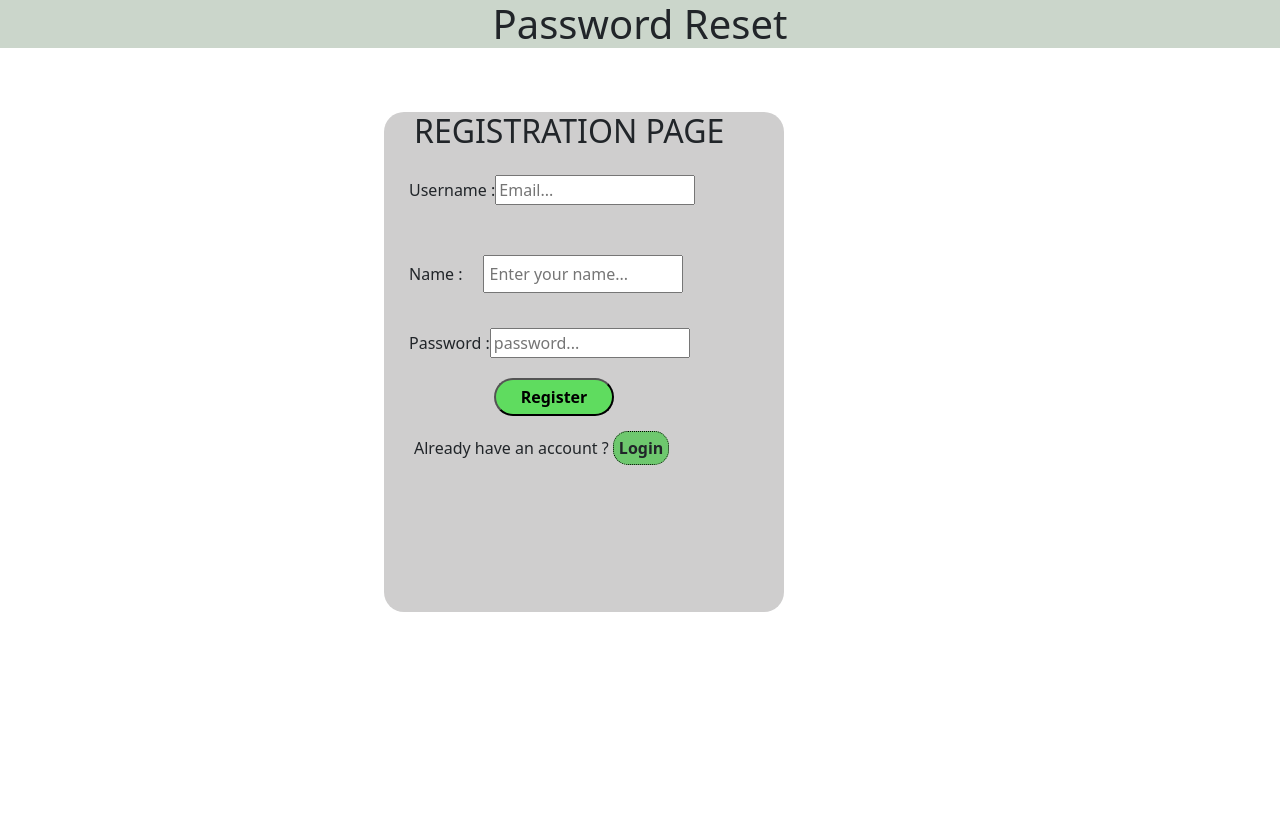
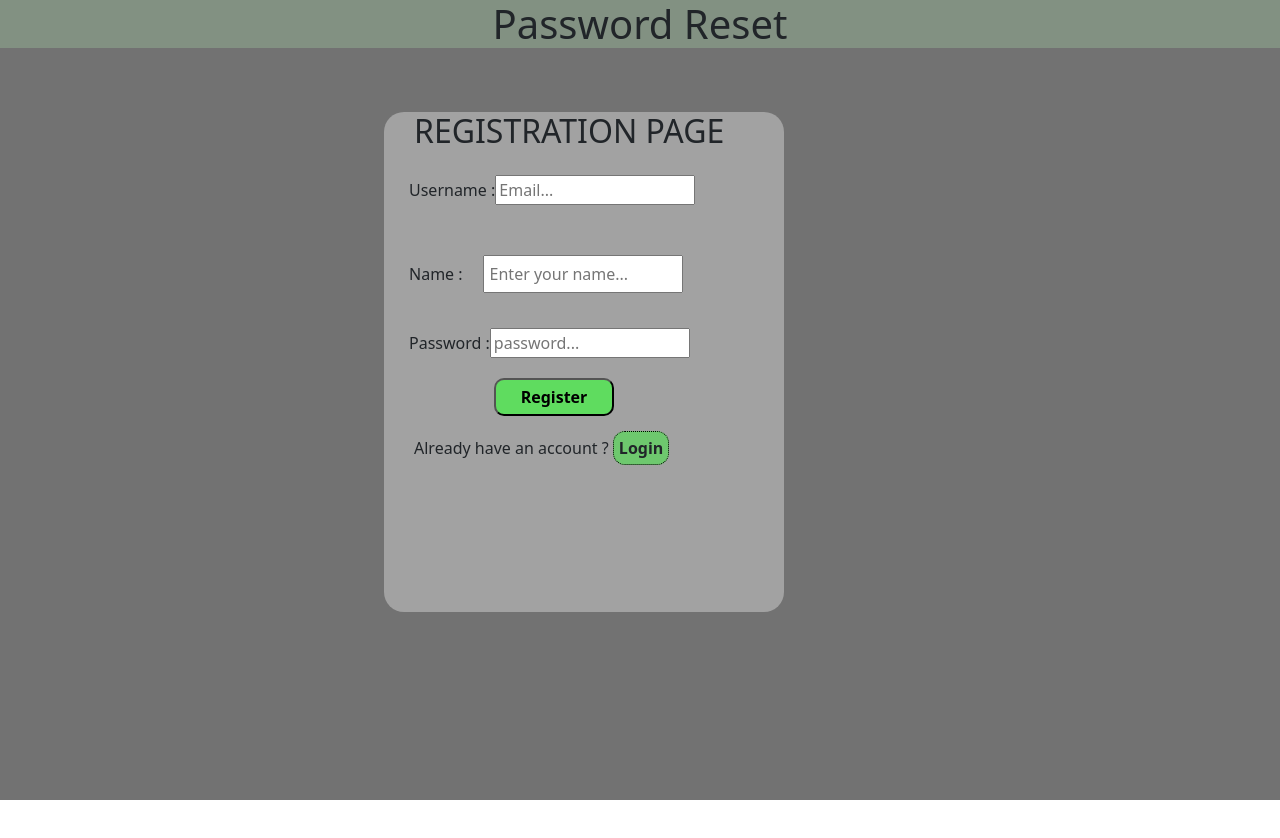
Before and after one commit to Nivash23/frontendforpasswordResettask, a React (Vite) app: page / in a window 1280 px wide. Shown: the top 838 px of the page. After the commit the page ends 800 px from the top, so only its background shows below. Built offline with nearby package versions, Linux system fonts and the light colour scheme.

Commit message:
updatingthestyles

```diff
--- a/src/App.jsx
+++ b/src/App.jsx
@@ -22,7 +22,7 @@ function userReg() {
   }, []);
 
   return (
-    <div>
+    <div id="body">
       <h1>Password Reset</h1>
       {
         iswrongpassword ? (<ResetpasswordForm iswrongpassword={ iswrongpassword} setIswrongpassword={setIswrongpassword}/>): user ? (<Dashboard token={token} setIsRegistered={setIsRegistered} User={user} setUser={setUser} />) : isRegistered ?
--- a/src/styles/App.css
+++ b/src/styles/App.css
@@ -1,3 +1,8 @@
+#body{
+  background-color: rgb(114, 114, 114);
+  height:100vh;
+}
+
 #historybut {
   margin: 10px 50px 0px 50px;
 }
@@ -7,7 +12,7 @@ button {
   padding: 5px 5px 5px 5px;
   font-weight: bold;
   margin-bottom: 20px;
-  border-radius: 20px;
+  border-radius: 10px;
 }
 #newpass{
    margin: 20px 20px 5px 23px;
@@ -74,7 +79,7 @@ h2 {
   color: blue;
 }
 #container {
-  background-color: rgb(207, 206, 206);
+  background-color: rgb(162, 162, 162);
   margin: 5% 20% 20% 30%;
   padding: 0px 0px 0px 0px;
   width: 400px;
@@ -120,7 +125,7 @@ p {
 h1 {
   display: flex;
   justify-content: center;
-  background-color: rgb(203, 214, 203);
+  background-color: rgb(130, 145, 130);
 }
 #logbut {
   border-radius: 30px;
@@ -166,7 +171,7 @@ a {
   background-color: rgb(110, 200, 110);
   border-style: dotted;
   padding: 5px;
-  border-radius: 15px;
+  border-radius: 12px;
 }
 #pageswitch {
   margin-left: 30px;
```
